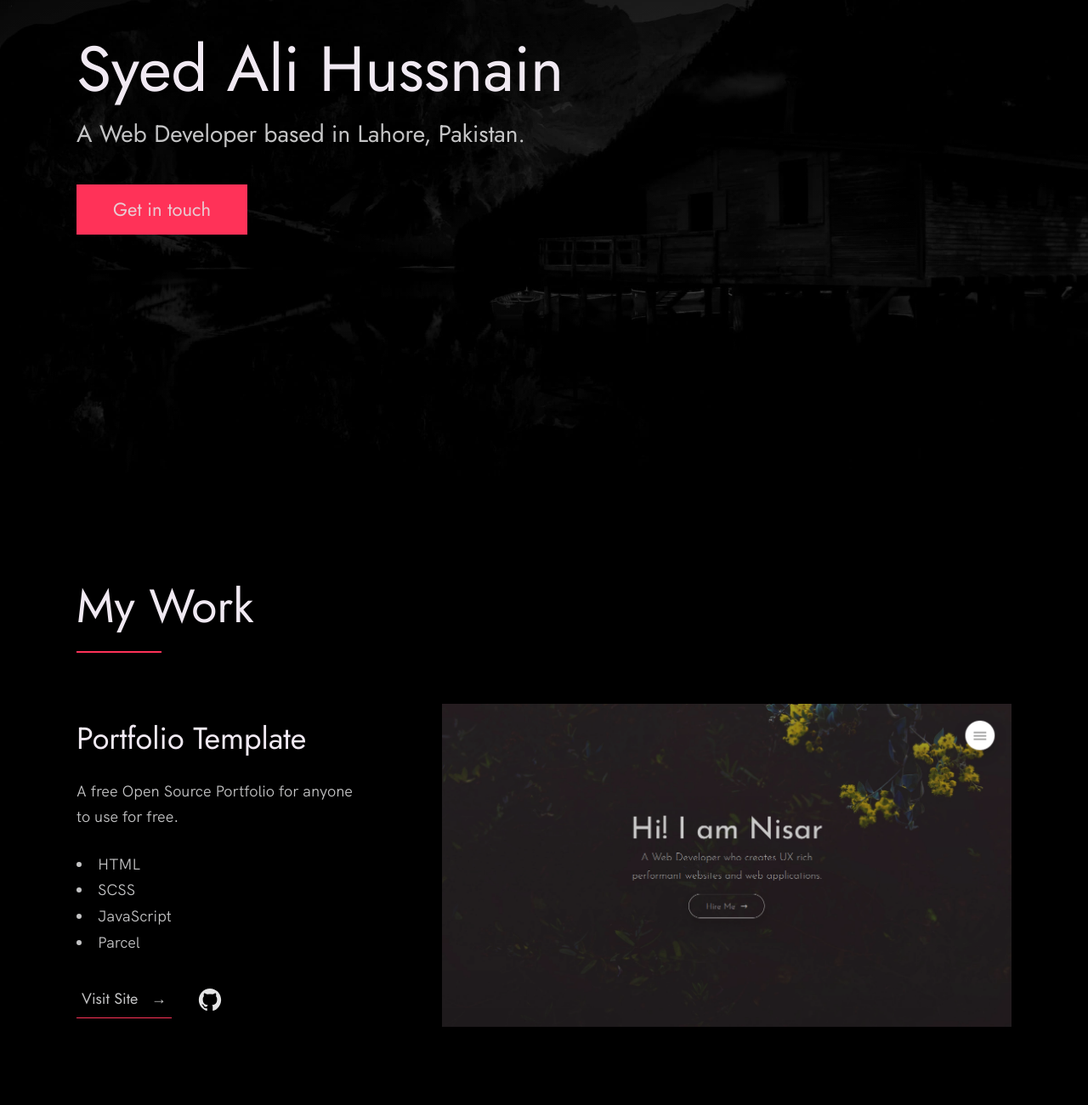
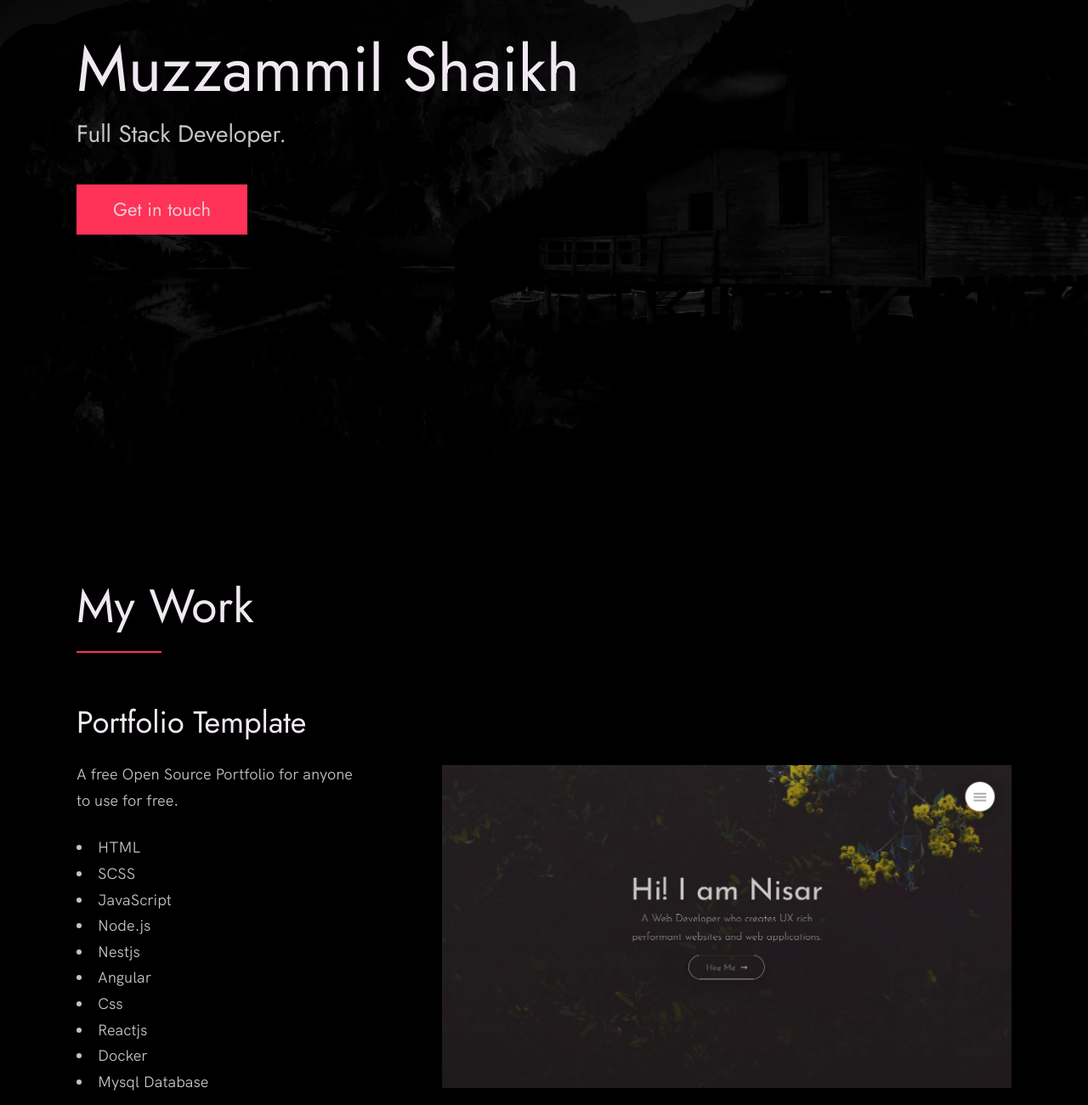
Before and after one commit to muzzammil194/muzzammil.github.io, a plain HTML site: page index.html in a window 1280 px wide. Shown: the part 240-1540 px from the top of the page at 85% size. Drawn offline with Linux system fonts and the light colour scheme.

Commit message:
correction

```diff
--- a/index.html
+++ b/index.html
@@ -24,7 +24,7 @@
 
   <!-- Put your site title here -->
   <title>
-    Syed Ali Hussnain | A Web Developer based in Lahore, Pakistan.
+    Muzzammil | Full-Stack Developer.
   </title>
 
   <meta name="description" content="Add small description of yourslef.">
@@ -56,10 +56,10 @@
       <div class="header__text">
         <h1 class="heading-primary">
           <!-- Replace the following name with your name -->
-          <span>Syed Ali Hussnain</span>
+          <span>Muzzammil Shaikh</span>
         </h1>
         <!-- Put a small paragraph about yourself -->
-        <p>A Web Developer based in Lahore, Pakistan.</p>
+        <p>Full Stack Developer.</p>
         <a href="#contact" class="btn btn--pink">Get in touch</a>
       </div>
     </div>
@@ -86,11 +86,17 @@
                 <li>HTML</li>
                 <li>SCSS</li>
                 <li>JavaScript</li>
-                <li>Parcel</li>
+                <li>Node.js</li>
+                <li>Nestjs</li>
+                <li>Angular</li>
+                <li>Css</li>
+                <li>Reactjs</li>
+                <li>Docker</li>
+                <li>Mysql Database</li>
               </ul>
 
               <div class="work__links">
-                <a href="https://nisar.surge.sh" target="_blank" class="link__text">
+                <a href="muzzammil.me" target="_blank" class="link__text">
                   Visit Site <span>&rarr;</span>
                 </a>
                 <a href="https://github.com/nisarhassan12/portfolio" title="View Source Code" target="_blank">
@@ -256,7 +262,7 @@
 
       <!-- If you give me some credit by keeping the below paragraph, will be huge for me 😊 Thanks. -->
       <p>
-        &copy; 2020 - Template designed & developed by <a href="https://nisar.dev" class="link">Nisar</a>.
+        &copy; 2020 - Template designed & developed by <a href="muzzammil.me" class="link">Muzzammil Shaikh</a>.
       </p>
       <div class="footer__github-buttons">
         <iframe
```
